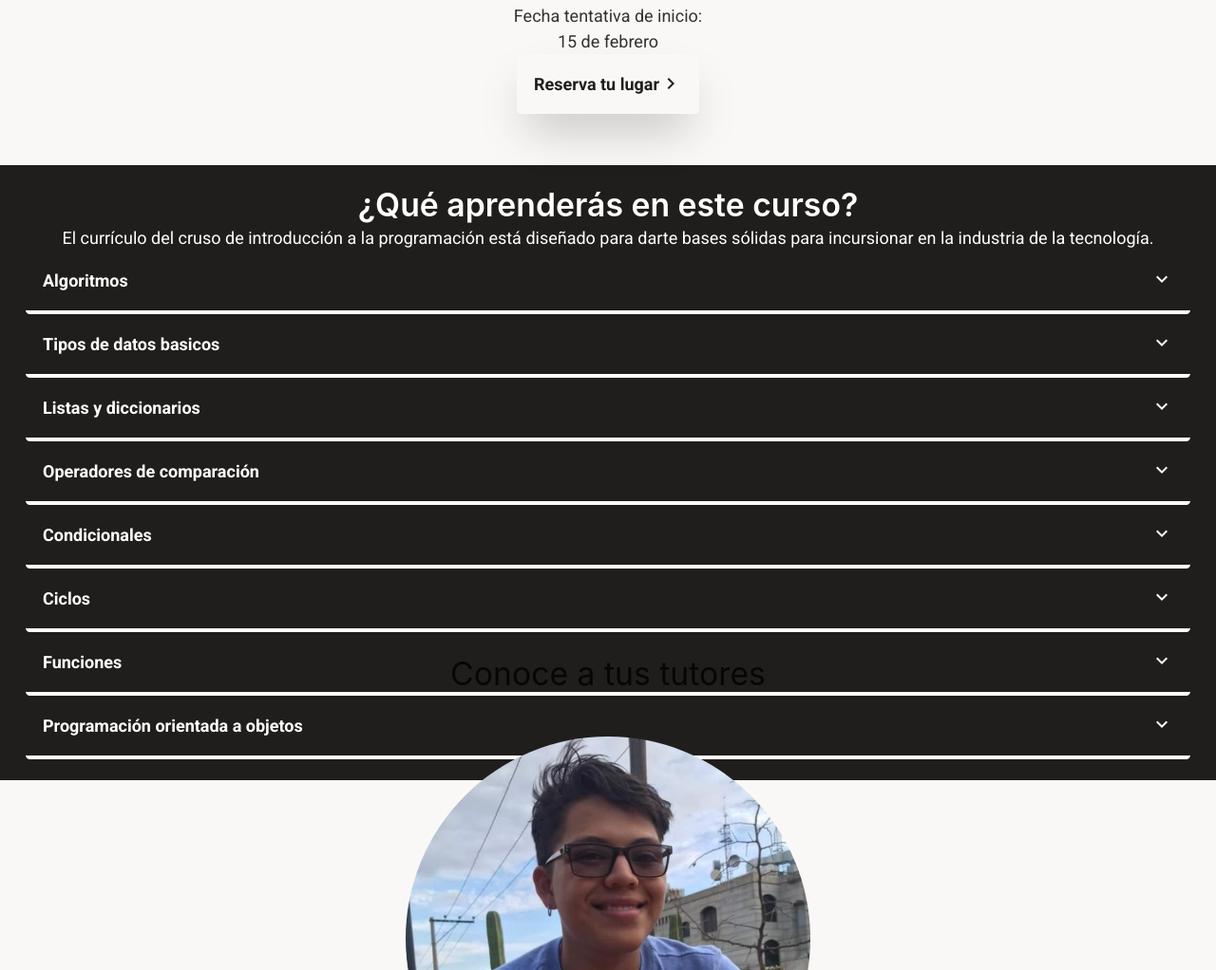
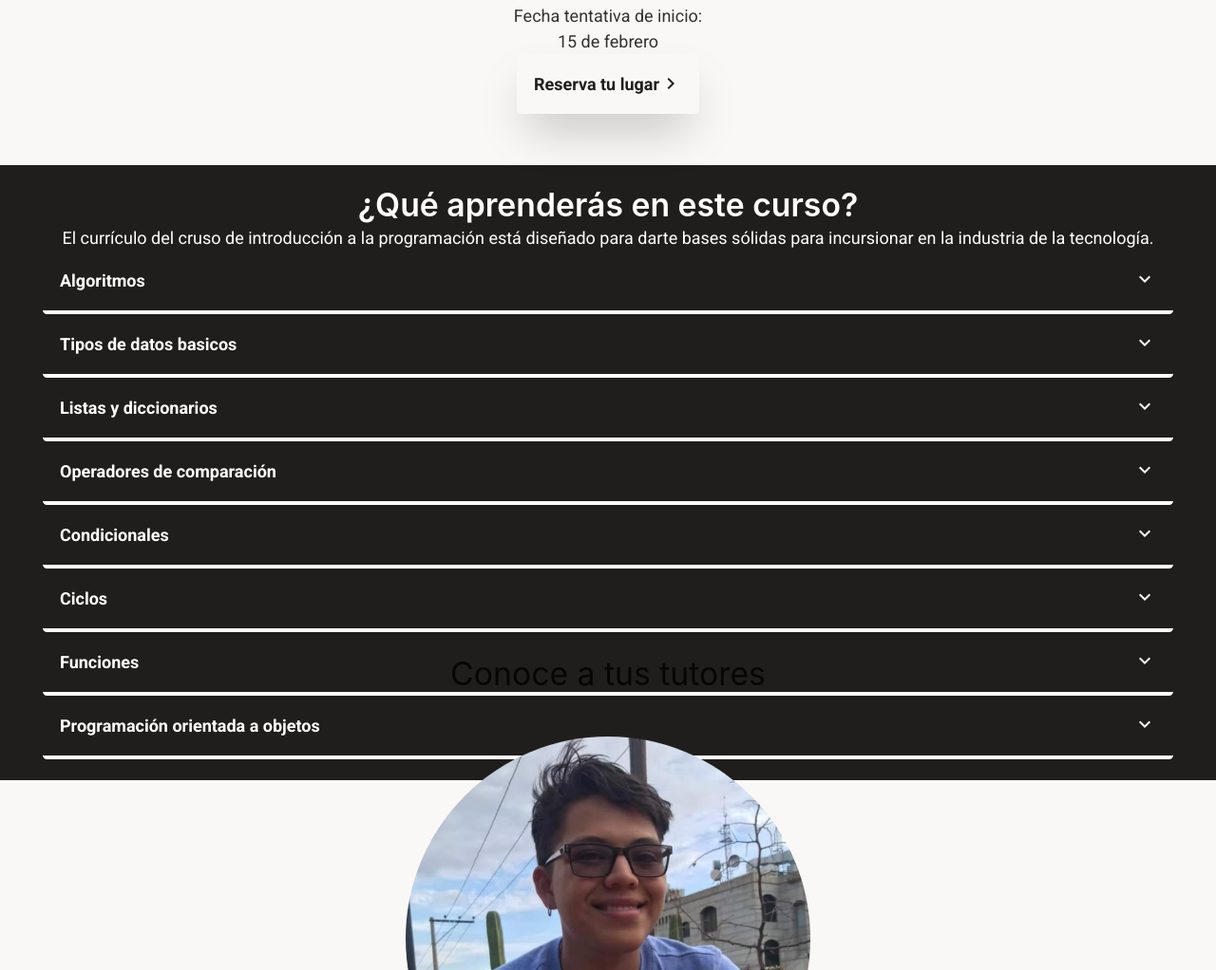
Before and after one commit to jesus1612/equalia, a Gatsby site: page / in a window 1280 px wide. Shown: the part 894-1916 px from the top of the page at 95% size. Built offline with nearby package versions, Linux system fonts and the light colour scheme; Gatsby itself is replaced by a stand-in of ours.

Commit message:
Seccion de temario terminada

```diff
--- a/src/sections/IndexTemarySection.jsx
+++ b/src/sections/IndexTemarySection.jsx
@@ -4,7 +4,7 @@ import Collapsible from "../components/Collapsible"
 
 const IndexTemarySection = () => {
   return (
-    <div className="w-screen justify-center text-center container place-content-center v-screen bg-black py-5">
+    <div className="w-full m-0 text-center p-10 v-screen bg-black py-5">
       <h1 className="text-3xl font-semibold text-white">
         ¿Qué aprenderás en este curso?
       </h1>
```
